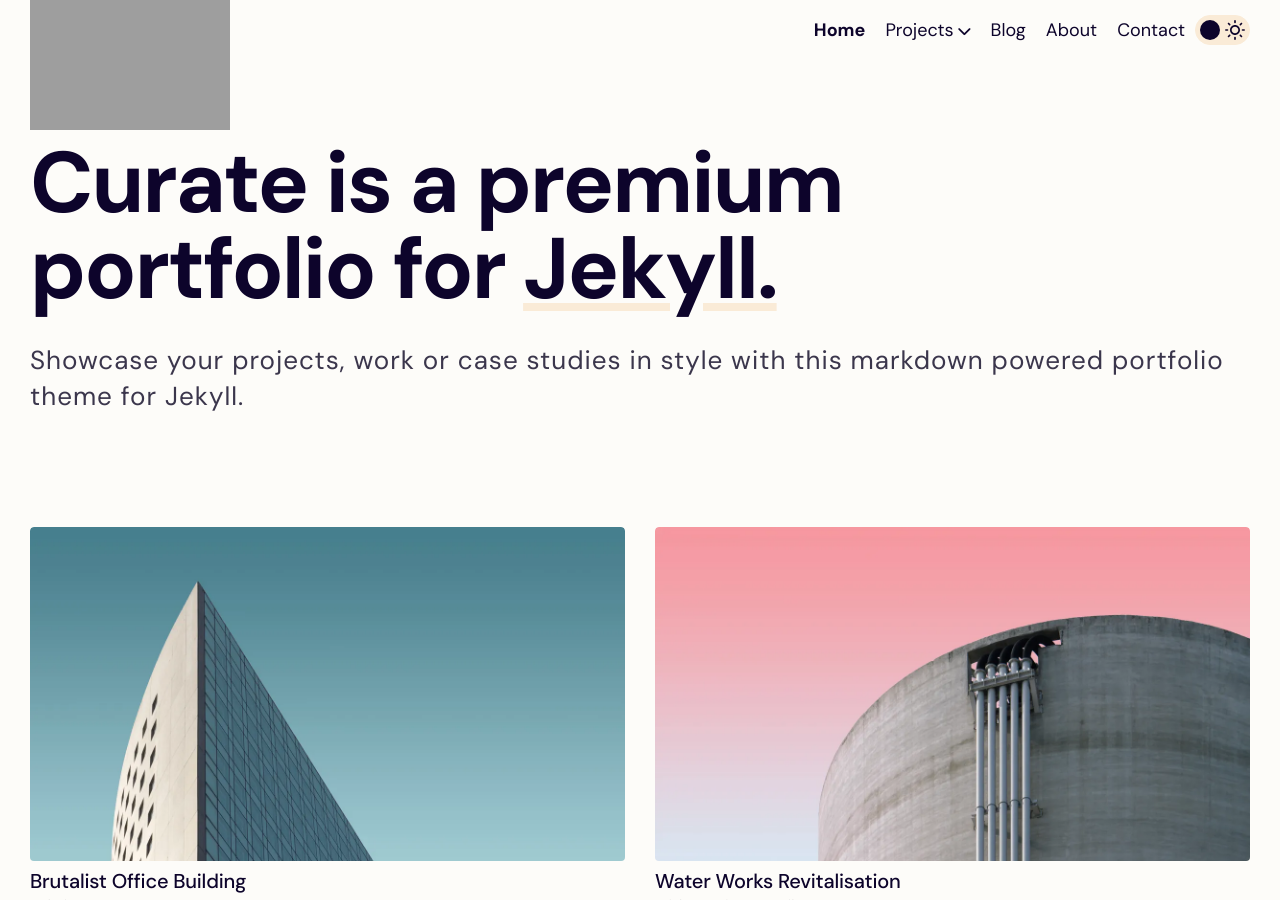
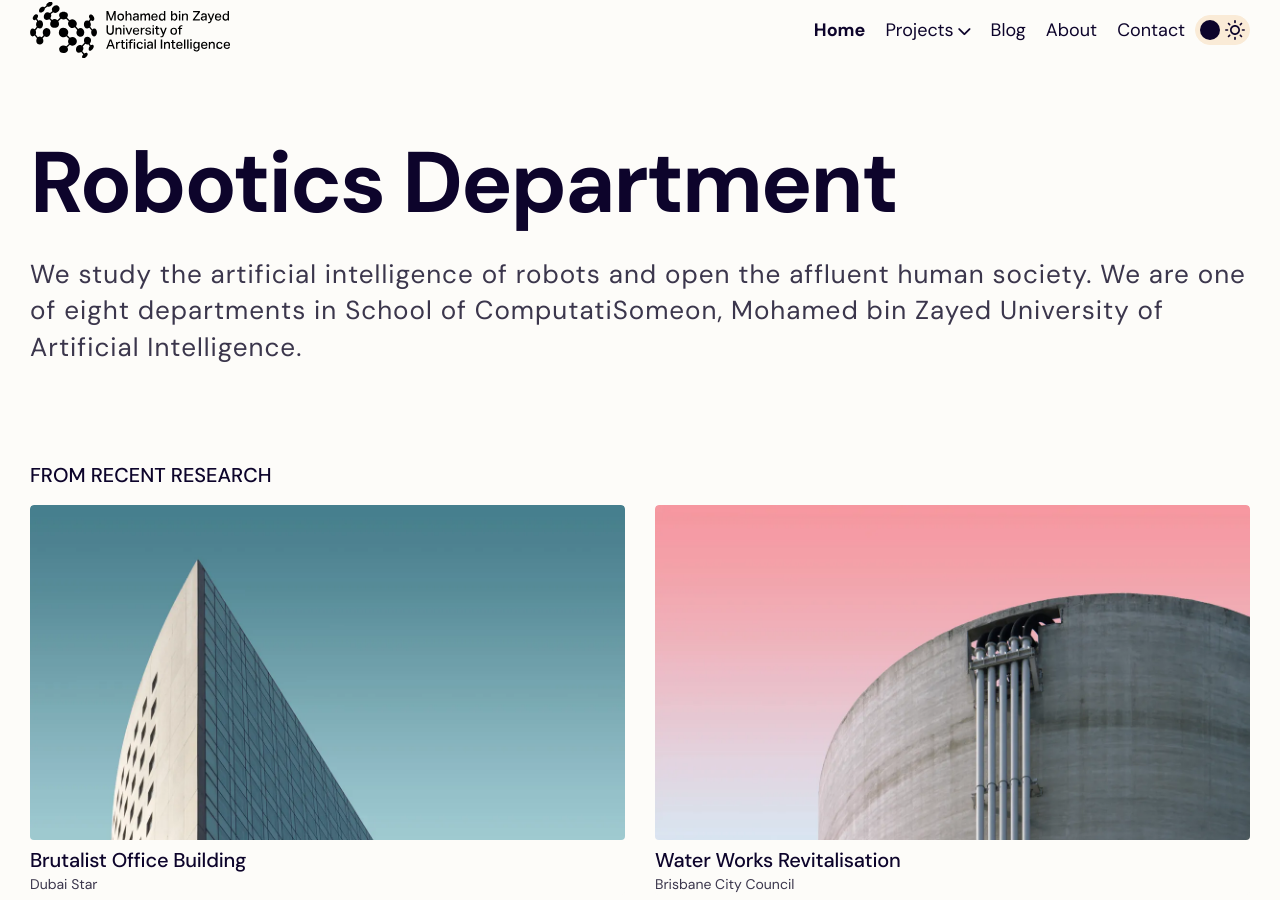
Before and after one commit to yoshihikonaka/yoshihikonaka.github.io, a Jekyll site: the page built from pages/home.md, in a window 1280 px wide and 900 px high. Built offline with Jekyll 4.4.1, drawn with Linux system fonts in a browser that asks for light colours; some of the changed text lies outside the part shown.

Commit message:
Update _config.yml and home.md

```diff
--- a/_config.yml
+++ b/_config.yml
@@ -108,13 +108,13 @@ fonts:
 
 logo:
   logo_text: "MBZUAI"
-  logo_image: assets/images/logo/logoB.svg <a href="https://mbzuai.ac.ae">
-  logo_image_mobile: assets/images/logo/logoB.svg <a href="https://mbzuai.ac.ae">
-  logo_image_invert: assets/images/logo/logoW.svg <a href="https://mbzuai.ac.ae">
-  logo_image_invert_mobile: assets/images/logo/logoW.svg <a href="https://mbzuai.ac.ae">
-  logo_image_desktop_height: "200px"
+  logo_image: assets/images/logo/logoB.svg
+  logo_image_mobile: assets/images/logo/logoB.svg
+  logo_image_invert: assets/images/logo/logoW.svg
+  logo_image_invert_mobile: assets/images/logo/logoW.svg
+  logo_image_desktop_height: "80px"
   logo_image_desktop_width: "200px"
-  logo_image_mobile_height: "200px"
+  logo_image_mobile_height: "80px"
   logo_image_mobile_width: "200px"
   show_logo_image_on_mobile: true
   show_logo_image_on_desktop: true
@@ -157,7 +157,7 @@ comments:
 newsletter:
   mailchimp:
     form_action_url: https://zerostatic.us21.list-manage.com/subscribe/post?u=798e19886b83aaab346734382&amp;id=f1c526a772&amp;f_id=0027e3e6f0
-    form_title: "Let's keep in touch"
+    form_title: "Inquiries"
 
 contact_form:
   use_netlify_form: false
--- a/pages/home.md
+++ b/pages/home.md
@@ -1,15 +1,15 @@
 ---
 layout: home
 permalink: "/"
-title: "Curate is a premium portfolio for <strong>Jekyll.</strong>"
-description: "Showcase your projects, work or case studies in style with this markdown powered portfolio theme for Jekyll."
-meta_description: "Jekyll Curate is a premium Jekyll blog theme"
-meta_title: Jekyll Curate - Premium Portfolio Theme
+title: "Robotics Department"
+description: "We study the artificial intelligence of robots and open the affluent human society. We are one of eight departments in School of ComputatiSomeon, Mohamed bin Zayed University of Artificial Intelligence."
+meta_description: "Robotics Department at MBZUAI"
+meta_title: Jekyll Curate
 subscribe: false
 
 projects:
-  heading: "" # "Projects"
-  sub_heading: "" # "A collection of our recent work"
+  heading: "From Recent Research" # "Research"
+  sub_heading: ""
   limit: 4
   sort: weight # date | weight
   view_more_button_text: "" # "More Projects"
```
